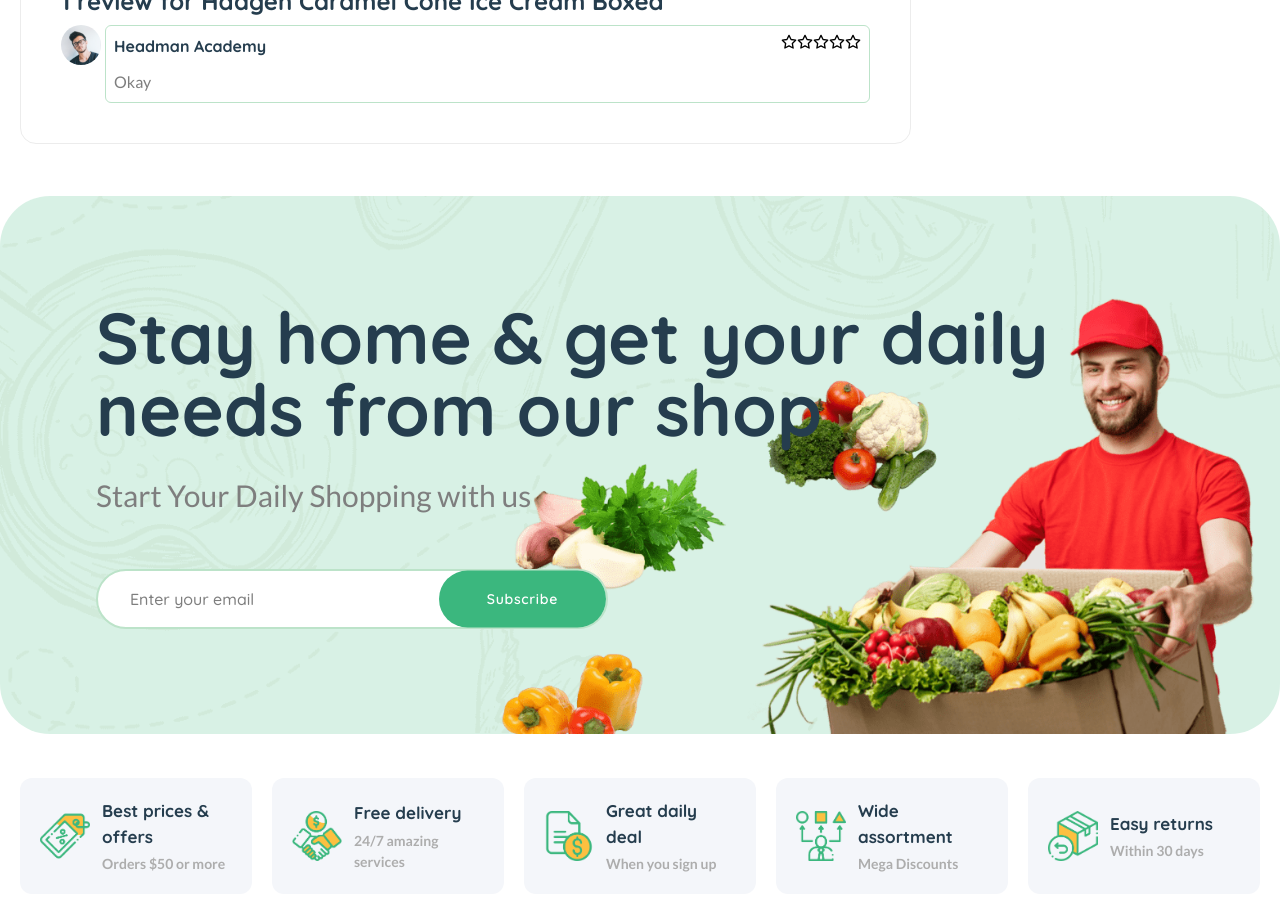
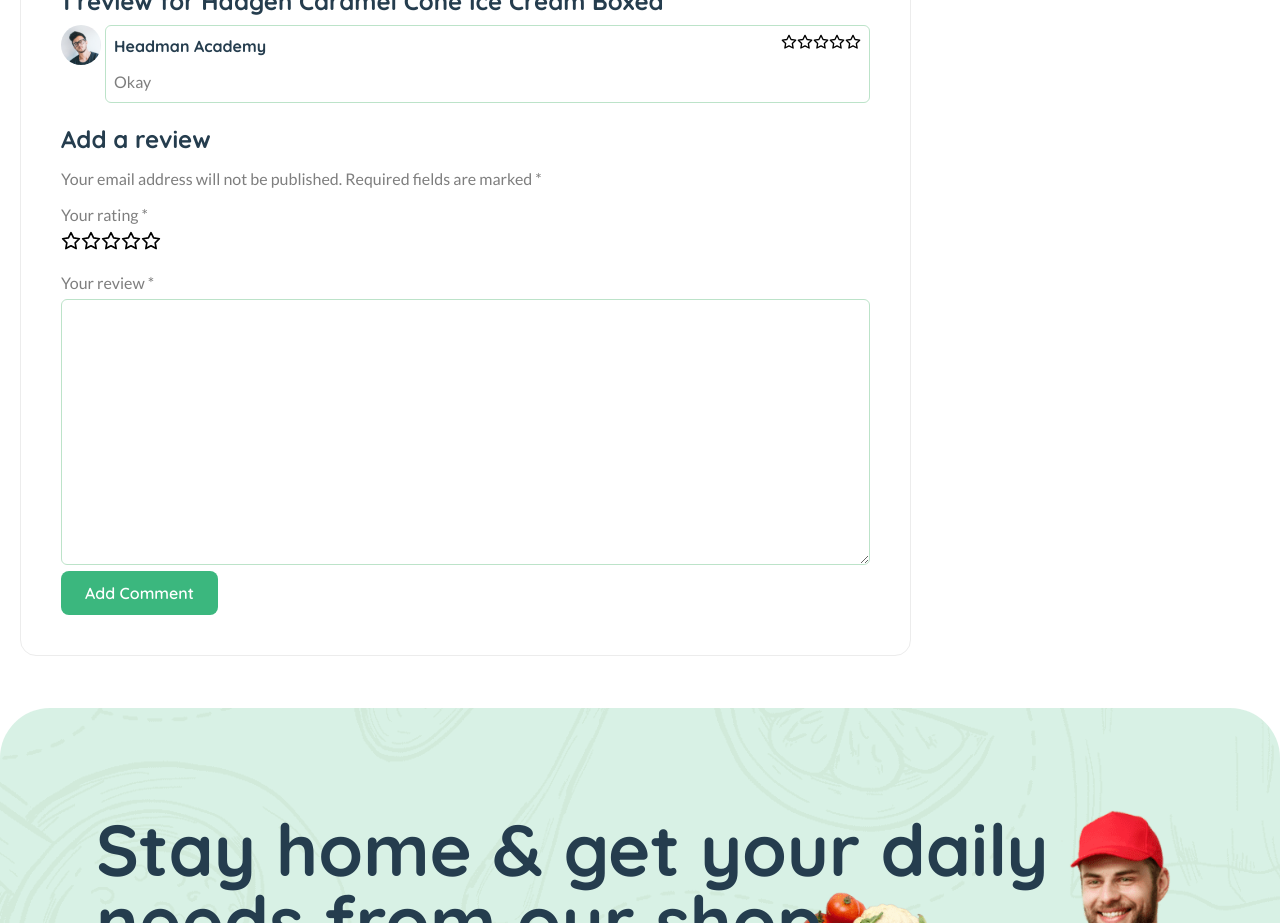
Before and after one commit to Emoncr/KenaKata_client, a Next.js app: page /product/1/1 in a window 1280 px wide. Shown: the part 1260-2183 px from the top of the page. Built offline with nearby package versions, Linux system fonts and the light colour scheme.

Commit message:
added comment form

```diff
--- a/src/components/Pd page components/ProductDetails.jsx
+++ b/src/components/Pd page components/ProductDetails.jsx
@@ -117,6 +117,34 @@ const ProductDetails = () => {
                             </div>
                         </div>
                     </div>
+                    <div className='mt-5'>
+                        <h5 className='text-skin-heading text-lg lg:text-2xl  font-bold font-quicksand '>Add a review</h5>
+                        <p className='text-skin-text font-lato font-medium text-base mt-3'>
+                            Your email address will not be published. Required fields are marked *
+                        </p>
+                        <p className='text-skin-text font-lato font-medium text-base mt-3'>
+                            Your rating *
+                        </p>
+                        <div>
+                            <div className='flex items-center justify-start gap-0 mt-1'>
+                                <Star size={20} />
+                                <Star size={20} />
+                                <Star size={20} />
+                                <Star size={20} />
+                                <Star size={20} />
+                            </div>
+                            <p className='text-skin-text font-lato font-medium text-base mt-5'>
+                                Your review *
+                            </p>
+                            <form>
+                                <textarea className='border-border_2 border border-solid p-3 mt-1 focus:outline-skin-brand w-full rounded-md font-lato font-normal' name="comment" cols="30" rows="10">
+                                </textarea>
+                                <button type='submit' className='px-6 py-2.5 bg-skin-brand hover:bg-skin-brandDark text-white rounded-lg font-quicksand font-semibold '>
+                                    Add Comment
+                                </button>
+                            </form>
+                        </div>
+                    </div>
                 </div>
 
             </div>
```
